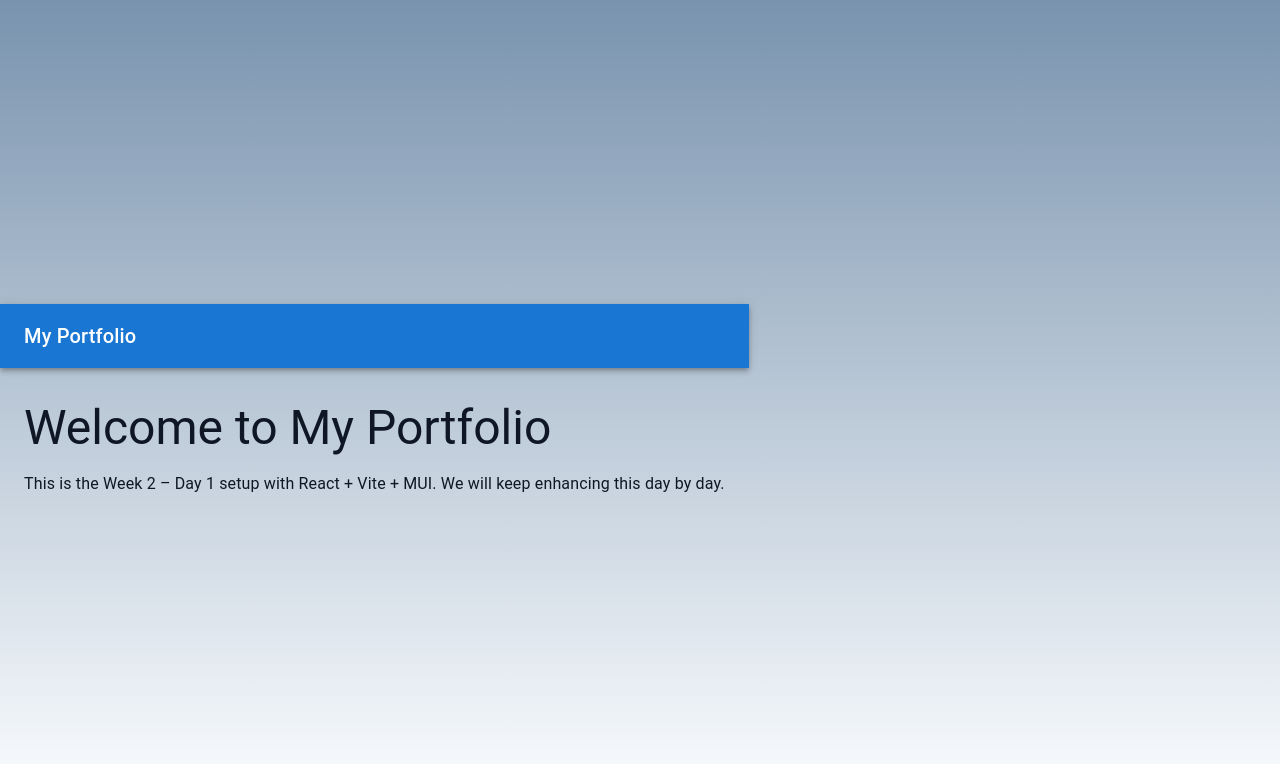
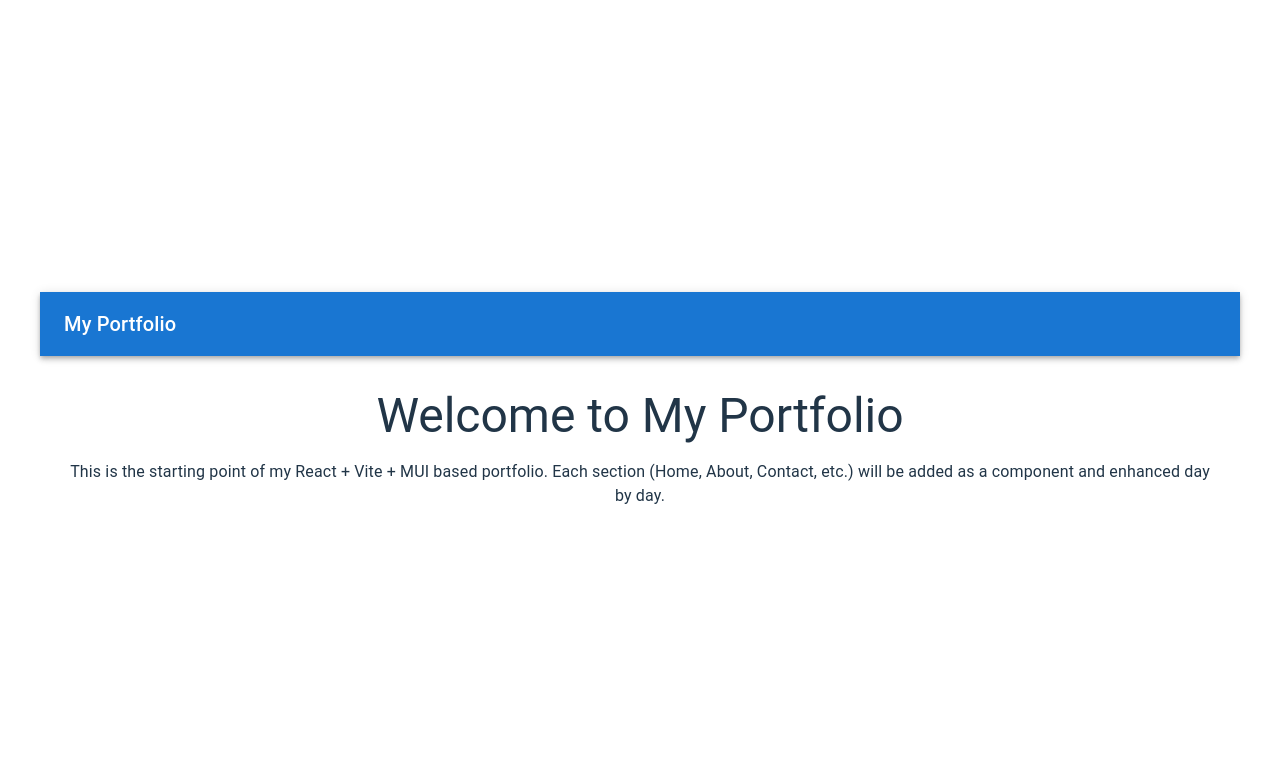
Before and after one commit to SHYanwad-Div/portfolio_AA, a React (Vite) app in the folder frontend/: page / in a window 1280 px wide. Shown: the top 764 px of the page. Built offline with nearby package versions, Linux system fonts and the light colour scheme.

Commit message:
updated frontend/src/app.jsx

```diff
--- a/frontend/src/App.jsx
+++ b/frontend/src/App.jsx
@@ -1,30 +1,31 @@
-import { AppBar, Toolbar, Typography, Container } from "@mui/material";
-import "./styles.css"; // from Week 1 (global CSS)
+import { AppBar, Toolbar, Typography, Container } from "@mui/material"
+import "./App.css"
 
 function App() {
   return (
     <>
-      {/* Navbar */}
+      {/* Header */}
       <AppBar position="static">
         <Toolbar>
-          <Typography variant="h6" sx={{ flexGrow: 1 }}>
+          <Typography variant="h6" component="div">
             My Portfolio
           </Typography>
         </Toolbar>
       </AppBar>
 
-      {/* Main Container */}
-      <Container sx={{ mt: 4 }}>
+      {/* Main Content */}
+      <Container sx={{ marginTop: 4 }}>
         <Typography variant="h3" gutterBottom>
           Welcome to My Portfolio
         </Typography>
         <Typography variant="body1">
-          This is the Week 2 – Day 1 setup with React + Vite + MUI.
-          We will keep enhancing this day by day.
+          This is the starting point of my React + Vite + MUI based portfolio.
+          Each section (Home, About, Contact, etc.) will be added as a component
+          and enhanced day by day.
         </Typography>
       </Container>
     </>
-  );
+  )
 }
 
-export default App;
+export default App
```
